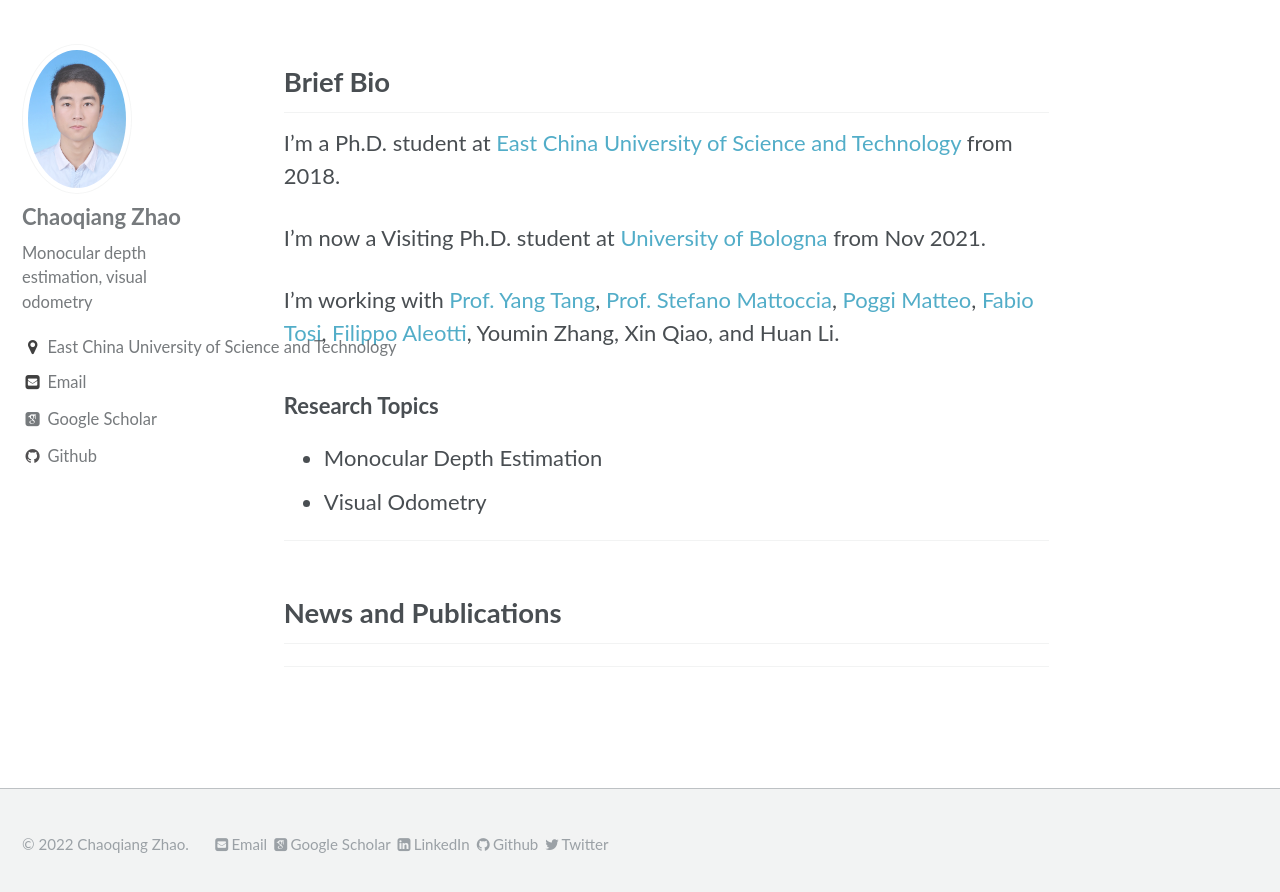
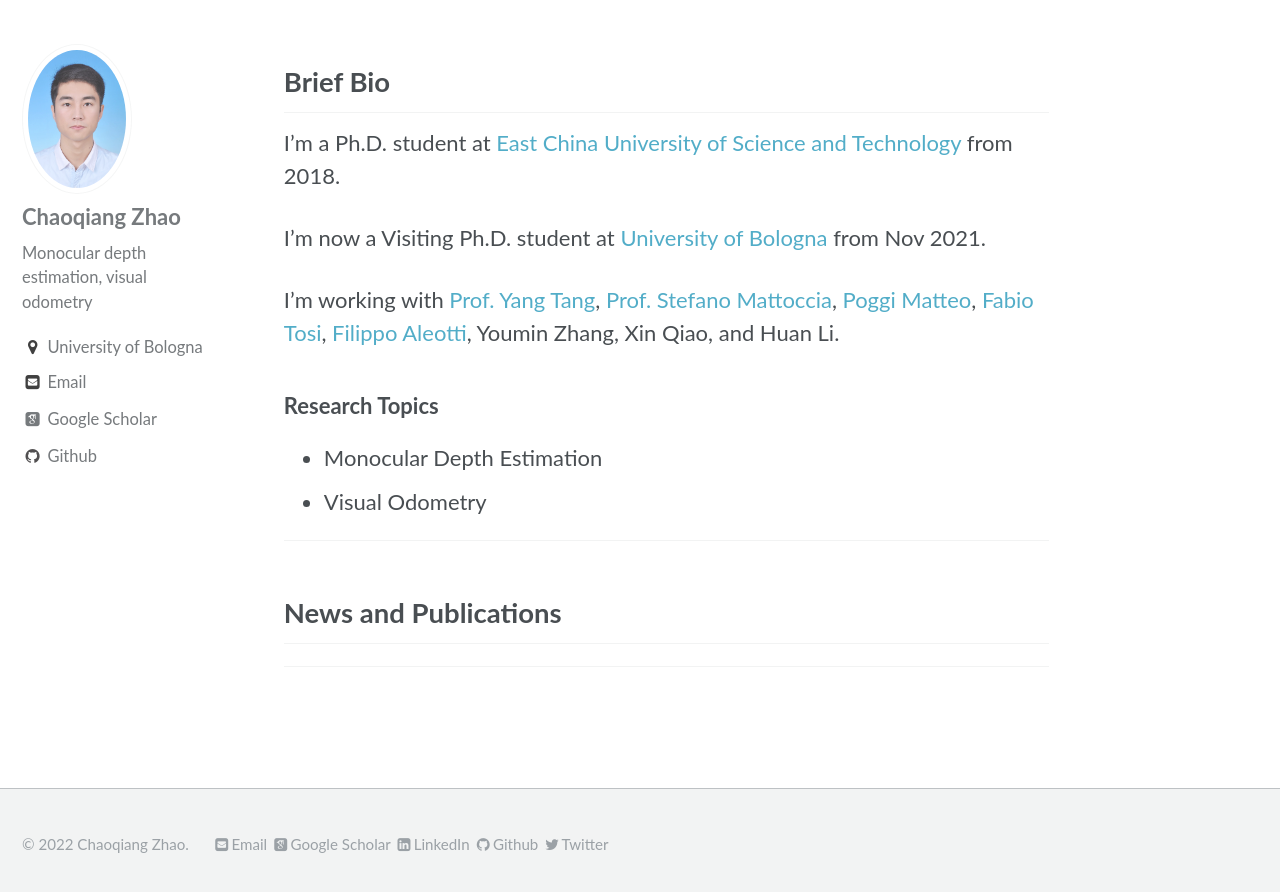
Before and after one commit to zxcqlf/zxcqlf.github.io, a Jekyll site: the page built from _pages/home.md, in a window 1280 px wide and 900 px high, scrolled down 829 px. Shown: the top 892 px of the window. Built offline with Jekyll 4.4.1, drawn with Linux system fonts in a browser that asks for light colours; some web fonts are replaced.

Commit message:
update_homepage

```diff
--- a/_config.yml
+++ b/_config.yml
@@ -80,7 +80,7 @@ author:
   name             : "Chaoqiang Zhao"
   avatar           : "/assets/images/zhao.jpg" # path of avatar image, e.g. "/assets/images/bio-photo.jpg"
   bio              : "Monocular depth estimation, visual odometry"
-  location         : "East China University of Science and Technology"
+  location         : "University of Bologna"
   email            : "zhaocq@mail.ecust.edu.cn"
   uri              :
   bitbucket        :
```
